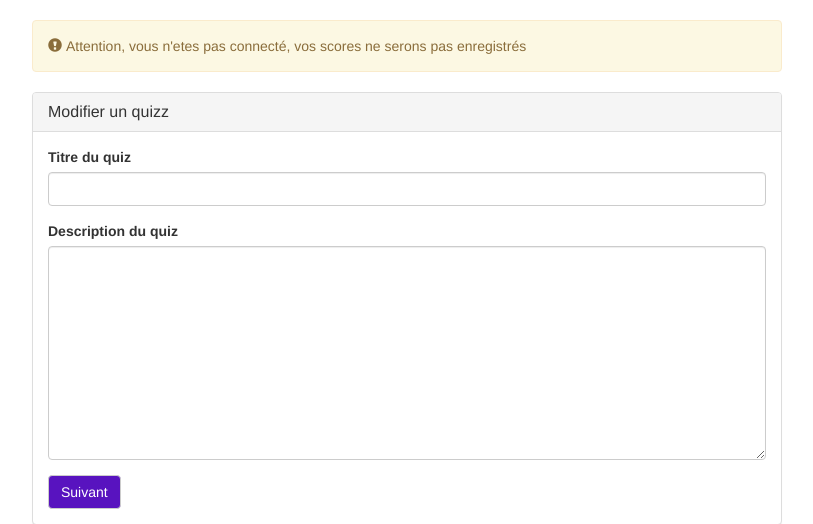
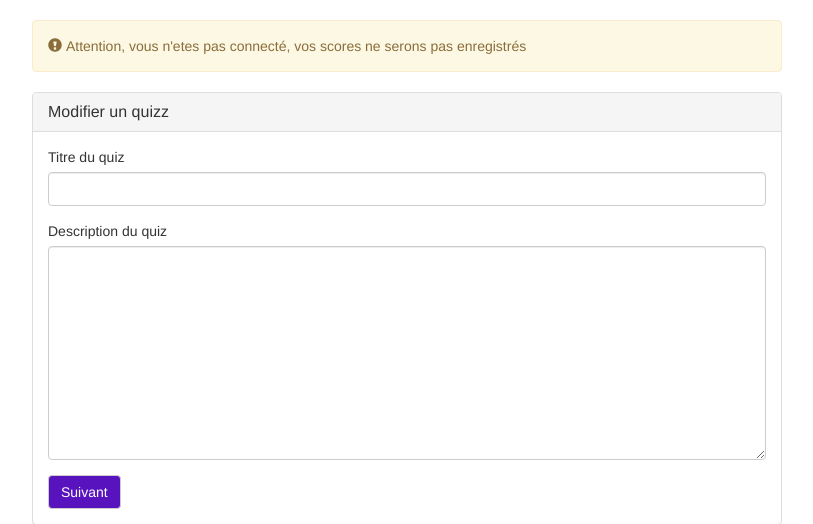
Before and after one commit to yoannfleurydev/mini-quiz, a PHP site: template views/editquiz.html.twig in a window 1280 px wide. Shown: the part 52-576 px from the top of the page, without its empty margins (233-1046 px from the left). Run offline with PHP 8.4, Linux system fonts and the light colour scheme; the template is opened without the code that fills it, so the values that code supplies are empty; some libraries are stand-ins or nearby versions.

Commit message:
fix(label) : remove the label's font-weight

```diff
--- a/web/css/style.css
+++ b/web/css/style.css
@@ -1,22 +1,22 @@
-/* Sticky footer styles
--------------------------------------------------- */
 html {
     position: relative;
     min-height: 100%;
 }
 body {
-    /* Margin bottom by footer height */
     margin-bottom: 60px;
 }
 .footer {
     position: absolute;
     bottom: 0;
     width: 100%;
-    /* Set the fixed height of the footer here */
     height: 60px;
     background-color: #f5f5f5;
 }
 
-.message:hover {
+.message:hover, label:hover {
     cursor:pointer;
 }
+
+label {
+    font-weight: normal;
+}
```
